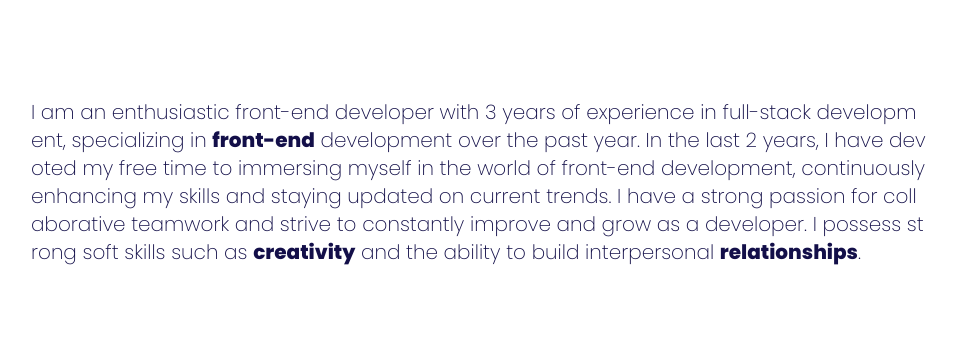
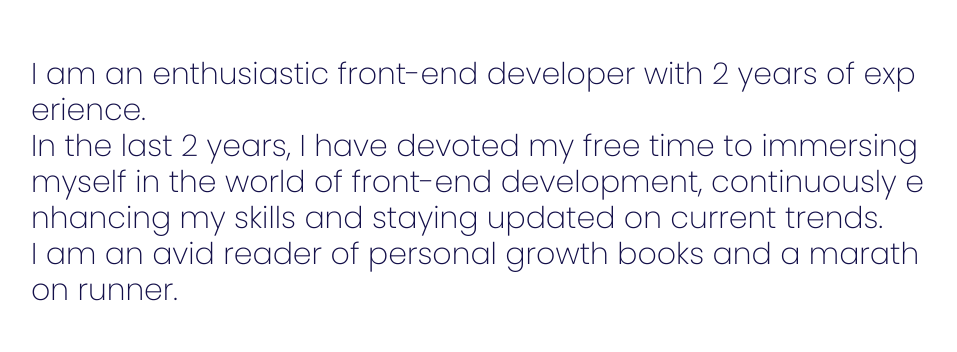
Before and after one commit to diecorra/portfolio, a React (Vite) app in the folder version-3.0/: page / in a window 1280 px wide. Shown: the part 290-642 px from the top of the page, without its empty margins (161-1118 px from the left). Built offline with nearby package versions, Linux system fonts and the light colour scheme.

Commit message:
update description and resume

```diff
--- a/version-3.0/src/features/Resume.jsx
+++ b/version-3.0/src/features/Resume.jsx
@@ -15,7 +15,7 @@ const Resume = () => {
         <button className="transition-transform hover:scale-105">
           <a
             className="underline underline-offset-2"
-            href="https://drive.google.com/file/d/1jylFwGSvYUD1LeZJe794YV91m9rz7oM7/view?usp=drive_link"
+            href="https://drive.google.com/file/d/10d42klt3fvhxQT1M0u7eNDFKt1Z9ouX-/view?usp=sharing"
             target="_blank"
             rel="noreferrer"
           >
@@ -51,7 +51,7 @@ const Resume = () => {
             padding: 0,
             margin: 0,
           }}
-          src="https://www.canva.com/design/DAFjjeM-XOk/view?embed"
+          src="https://www.canva.com/design/DAFu9429mAE/view?embed"
           allowFullScreen="allowfullscreen"
           allow="fullscreen"
         ></iframe>
--- a/version-3.0/src/features/home/DescriptionCard.jsx
+++ b/version-3.0/src/features/home/DescriptionCard.jsx
@@ -12,22 +12,14 @@ const DescriptionCard = () => {
         </h4>
       </div>
       <div>
-        <p className="text-sm font-light text-primary md:text-3xl lg:text-xl lg:px-36 break-all">
-          I am an enthusiastic front-end developer with 3 years of experience in
-          full-stack development, specializing in{' '}
-          <strong className="font-bold hover:text-secondary">front-end</strong>{' '}
-          development over the past year. In the last 2 years, I have devoted my
-          free time to immersing myself in the world of front-end development,
-          continuously enhancing my skills and staying updated on current
-          trends. I have a strong passion for collaborative teamwork and strive
-          to constantly improve and grow as a developer. I possess strong soft
-          skills such as{' '}
-          <strong className="font-bold hover:text-secondary">creativity</strong>{' '}
-          and the ability to build interpersonal{' '}
-          <strong className="font-bold hover:text-secondary">
-            relationships
-          </strong>
-          .
+        <p className="text-sm md:text-2xl lg:text-3xl font-light text-primary lg:px-36 break-all">
+          I am an enthusiastic front-end developer with 2 years of experience.{' '}
+          <br />
+          In the last 2 years, I have devoted my free time to immersing myself
+          in the world of front-end development, continuously enhancing my
+          skills and staying updated on current trends.
+          <br />I am an avid reader of personal growth books and a marathon
+          runner.
         </p>
       </div>
       <div className="flex flex-row justify-evenly w-full">
```
